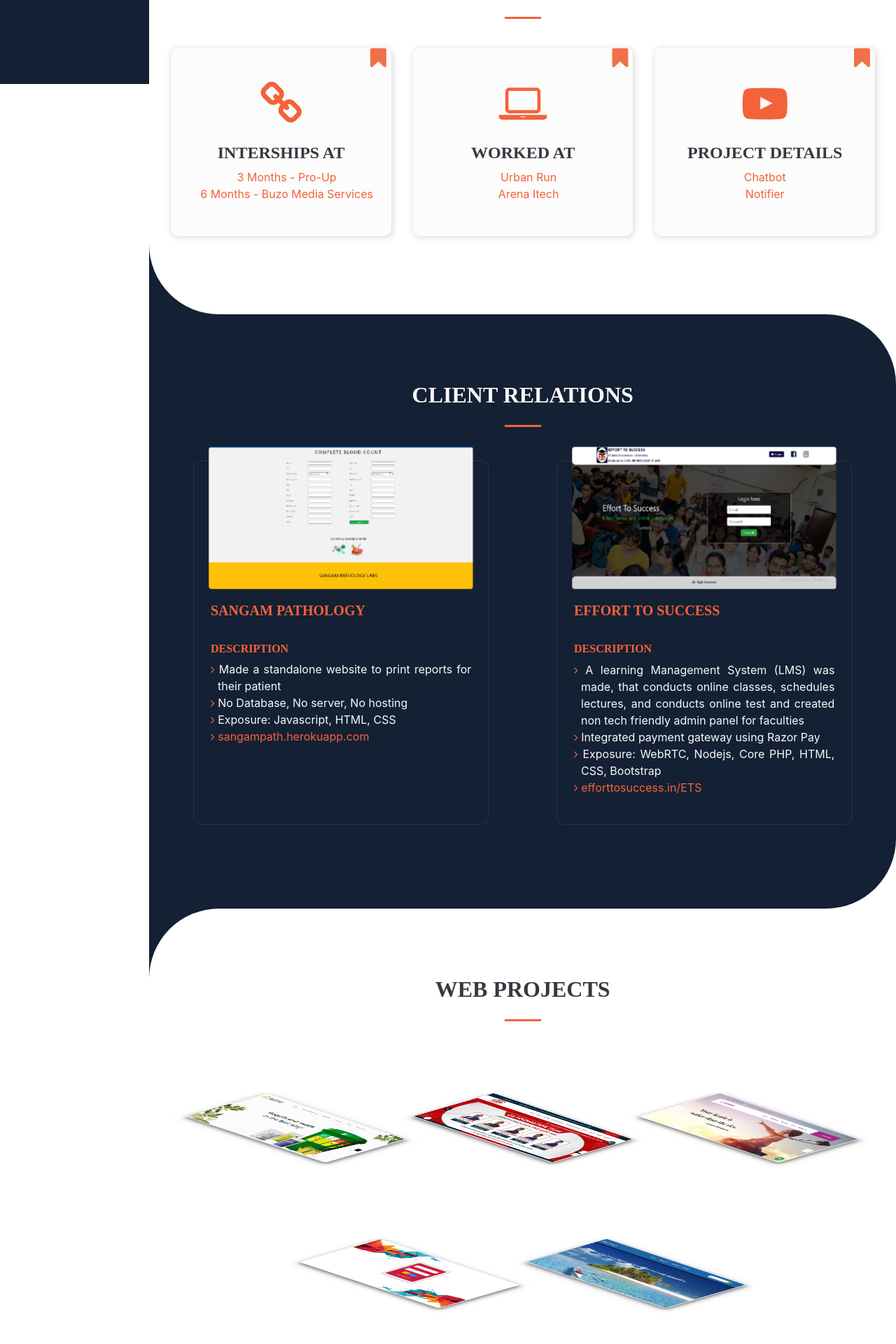
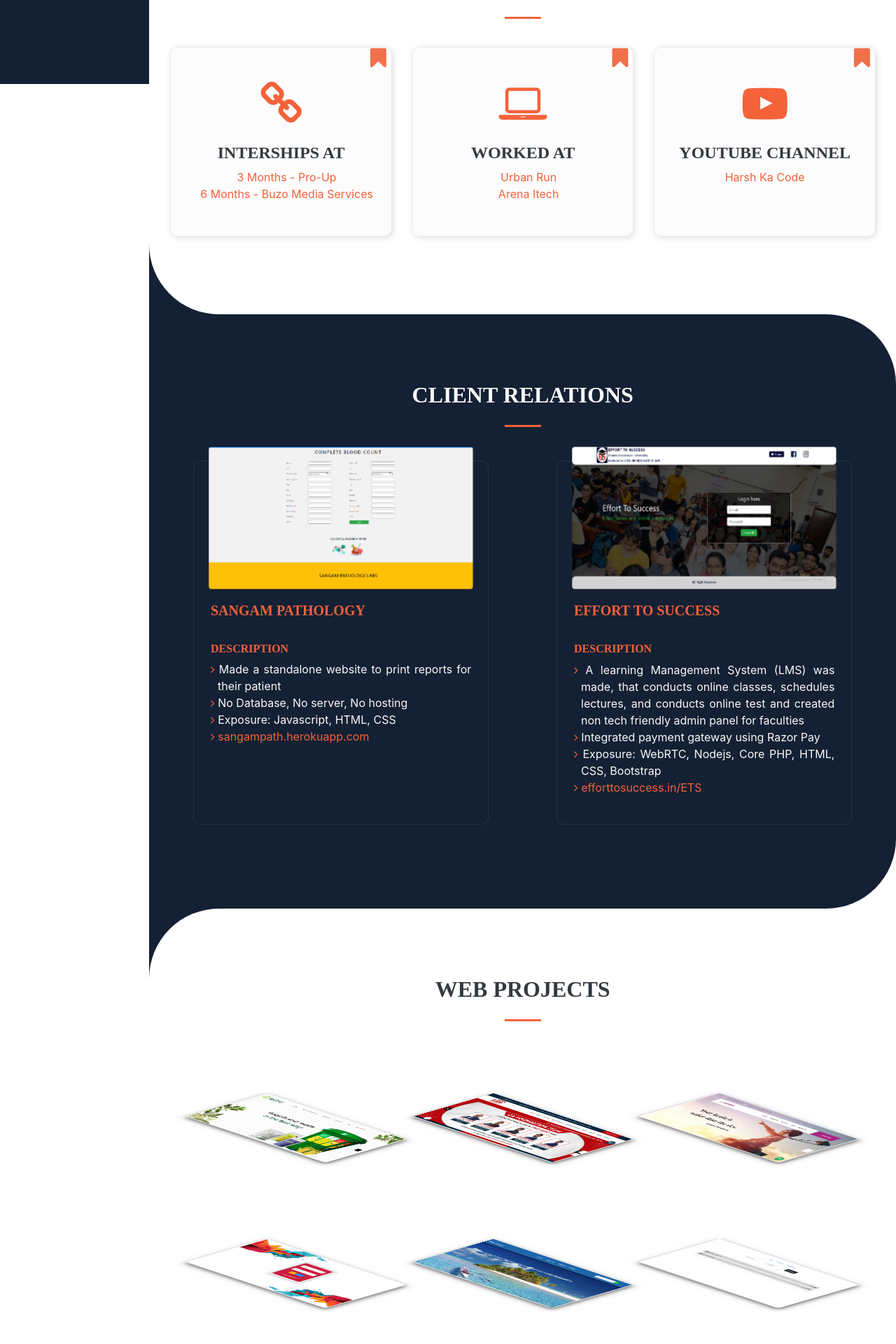
Before and after one commit to harsh3877/portfolio, a PHP site: page / in a window 1280 px wide. Shown: the part 1480-3400 px from the top of the page at 70% size. Run offline with PHP 8.4, Linux system fonts and the light colour scheme; some libraries are stand-ins or nearby versions; some web fonts are replaced.

Commit message:
new commit

```diff
--- a/index.php
+++ b/index.php
@@ -153,7 +153,7 @@
         <div class="services bg-dark">
         <section class="page-section" id="services">
             <div class="container">
-                <div data-tilt data-tilt-full-page-listening><h2 class="text-center mt-0 " data-aos="fade-up">At Your Service</h2></div>
+                <div data-tilt data-tilt-full-page-listening><h2 class="text-center mt-0 " data-aos="fade-up">My Service</h2></div>
                 <hr class="divider dark my-4" />
                 <div class="row m-0">
                     <div class="col-lg-4 col-md-4 col-sm-12 text-center my-3">
@@ -186,10 +186,11 @@
 						<div class="socialpresence">
                         <div class="zoom py-5 h-100">
 							<i class="fa fa-4x fa-youtube-play text-primary mb-4"></i>
-							<h4 id="PP">Project details</h4>
+							<h4 id="PP">Youtube Channel</h4>
 
-								<a class="linkcontnent" data-aos="fade-right" data-aso-delay="1000" href="https://youtu.be/tbxf5jxL-WA" target="_blank">Chatbot</a><br>
-								<a class="linkcontent" href="https://youtu.be/JXMVUHjqYXA" data-aos="fade-right" data-aso-delay="1000" target="_blank">Notifier</a><br>
+								<a class="linkcontnent" data-aos="fade-right" data-aso-delay="1000" href="https://www.youtube.com/channel/UCSTjAN9R_E1FW8PFSC9mu5g" target="_blank">Harsh Ka Code</a>
+								<!-- <br>
+								<a class="linkcontent" href="https://youtu.be/JXMVUHjqYXA" data-aos="fade-right" data-aso-delay="1000" target="_blank">Notifier</a><br> -->
 
 							</div>
 							</div>
@@ -258,7 +259,7 @@
                 <hr class="divider dark my-4" />
                 <div class="row m-0 px-5 pb-4">
                     <div class="col-lg-4 col-md-4 col-sm-6 mt-5 ">
-                        <a   class="internship-box mx-auto" href="http://biozap.org/"
+                        <a  target="_blank"  class="internship-box mx-auto" href="http://biozap.org/"
                             ><img class="img-fluid" src="image/projectimages/biozap.png" alt="" />
                             <div class="internship-box-caption">
                                 <div class="project-category text-white-50">Bio Fertilizer</div>
@@ -267,7 +268,7 @@
                         >
                     </div>
                     <div class="col-lg-4 col-md-4 col-sm-6 mt-5 ">
-                        <a class="internship-box mx-auto" href="https://capslearning.org/"
+                        <a target="_blank" class="internship-box mx-auto" href="https://capslearning.org/"
                             ><img class="img-fluid" src="image/projectimages/caps.png" alt="" />
                             <div class="internship-box-caption">
                                 <div class="project-category text-white-50">CA Coaching</div>
@@ -276,7 +277,7 @@
                         >
                     </div>
                     <div class="col-lg-4 col-md-4 col-sm-6 mt-5 ">
-                        <a  class="internship-box mx-auto" href="https://synapsemindcare.com/"
+                        <a target="_blank"  class="internship-box mx-auto" href="https://synapsemindcare.com/"
                             ><img class="img-fluid" src="image/projectimages/synapse.png" alt="" />
                             <div class="internship-box-caption">
                                 <div class="project-category text-white-50">Mind Care Doctor</div>
@@ -284,10 +285,10 @@
                             </div></a
                         >
                     </div>
-                    <div class="col-lg-2 col-md-2 col-sm-6 emptycontainer"></div>
+                    <!-- <div class="col-lg-2 col-md-2 col-sm-6 emptycontainer"></div> -->
 
                      <div class="col-lg-4 col-md-4 col-sm-6 mt-5 ">
-                        <a class="internship-box mx-auto" href="https://www.youtube.com/watch?v=JXMVUHjqYXA"
+                        <a target="_blank" class="internship-box mx-auto" href="https://www.youtube.com/watch?v=JXMVUHjqYXA"
                             ><img class="img-fluid" src="image/projectimages/notifier.png" alt="" />
                             <div class="internship-box-caption p-3">
                                 <div class="project-category text-white-50">Web App</div>
@@ -297,7 +298,7 @@
                     </div>
 
                     <div class="col-lg-4 col-md-4 col-sm-6 mt-5 ">
-                        <a class="internship-box mx-auto" href="https://seacamel.herokuapp.com/"
+                        <a target="_blank" class="internship-box mx-auto" href="https://seacamel.herokuapp.com/"
                             ><img class="img-fluid" src="image/projectimages/seacamel.png" alt="" />
                             <div class="internship-box-caption p-3">
                                 <div class="project-category text-white-50">Website</div>
@@ -306,10 +307,20 @@
                         >
                     </div>
 
-                    <div class="col-lg-2 col-md-2 col-sm-6 emptycontainer"></div>
+                    <div class="col-lg-4 col-md-4 col-sm-6 mt-5 ">
+                        <a target="_blank" class="internship-box mx-auto" href="https://harsh3877.github.io/Todo/"
+                            ><img class="img-fluid" src="image/projectimages/todo.png" alt="" />
+                            <div class="internship-box-caption p-3">
+                                <div class="project-category text-white-50">Web App</div>
+                                <div class="project-name">Todo List</div>
+                            </div></a
+                        >
+                    </div>
+
+                   <!--  <div class="col-lg-2 col-md-2 col-sm-6 emptycontainer"></div> -->
 
                     <div class="col-lg-4 col-md-4 col-sm-6 mt-5 ">
-                        <a  class="internship-box mx-auto" href="https://krishnamcomputers.com/"
+                        <a target="_blank"  class="internship-box mx-auto" href="https://krishnamcomputers.com/"
                             ><img class="img-fluid" src="image/projectimages/krishnum.png" alt="" />
                             <div class="internship-box-caption">
                                 <div class="project-category text-white-50">Rental Computers</div>
@@ -318,7 +329,7 @@
                         >
                     </div>
                     <div class="col-lg-4 col-md-4 col-sm-6 mt-5 ">
-                        <a class="internship-box mx-auto" href="https://dgsharma.com/"
+                        <a target="_blank" class="internship-box mx-auto" href="https://dgsharma.com/"
                             ><img class="img-fluid" src="image/projectimages/dgsharma.png" alt="" />
                             <div class="internship-box-caption p-3">
                                 <div class="project-category text-white-50">CA Classes</div>
@@ -327,7 +338,7 @@
                         >
                     </div>
                      <div class="col-lg-4 col-md-4 col-sm-6 mt-5 ">
-                        <a class="internship-box  mx-auto" href="https://harsh-sharma.herokuapp.com/Mychatbot.html"
+                        <a target="_blank" class="internship-box  mx-auto" href="https://harsh-sharma.herokuapp.com/Mychatbot.html"
                             ><img class="img-fluid" src="image/projectimages/chatbot.png" alt="" />
                             <div class="internship-box-caption p-3">
                                 <div class="project-category text-white-50">Simple</div>
```
Also changed, not shown: image/projectimages/todo.png (added).
